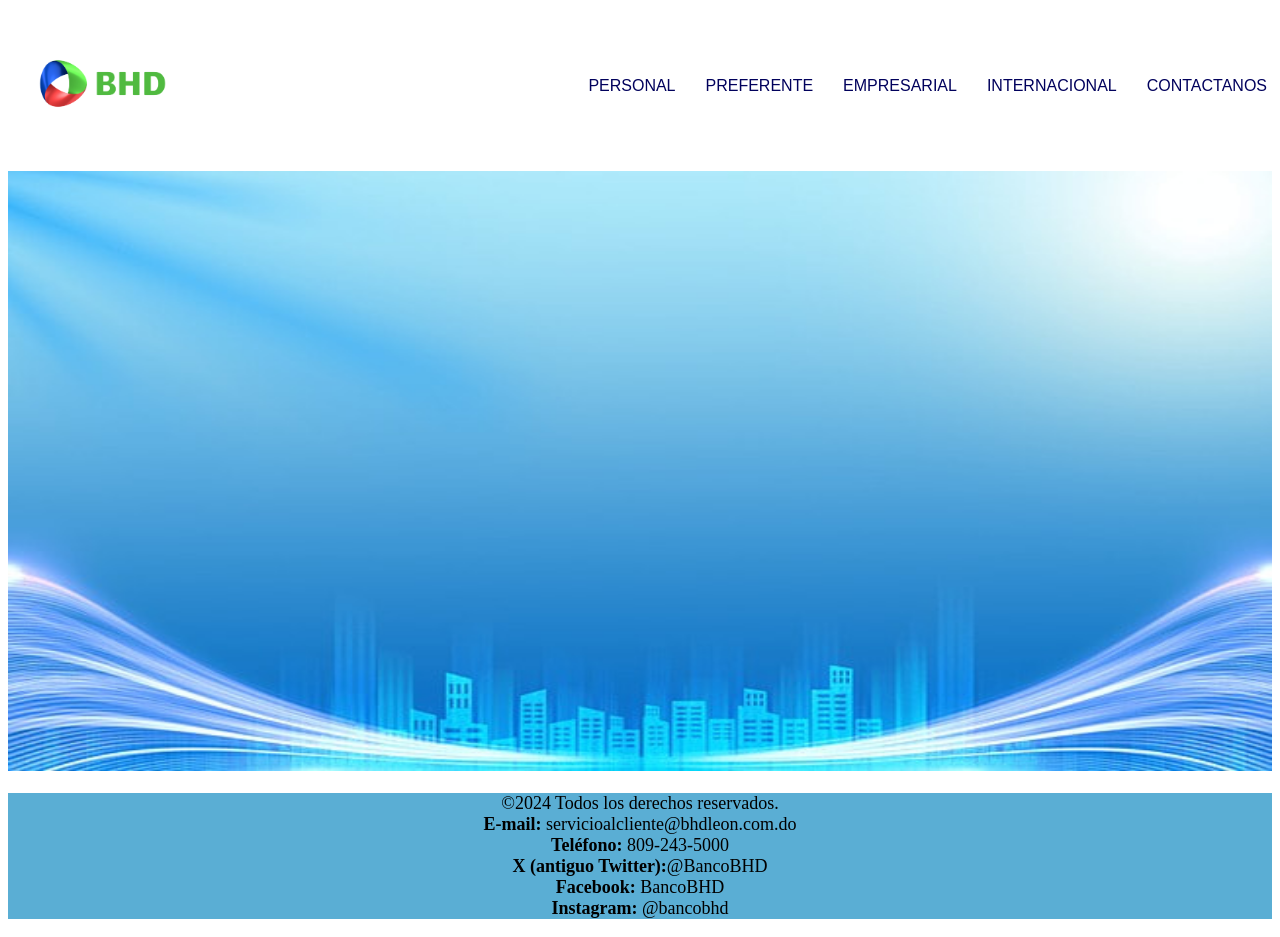
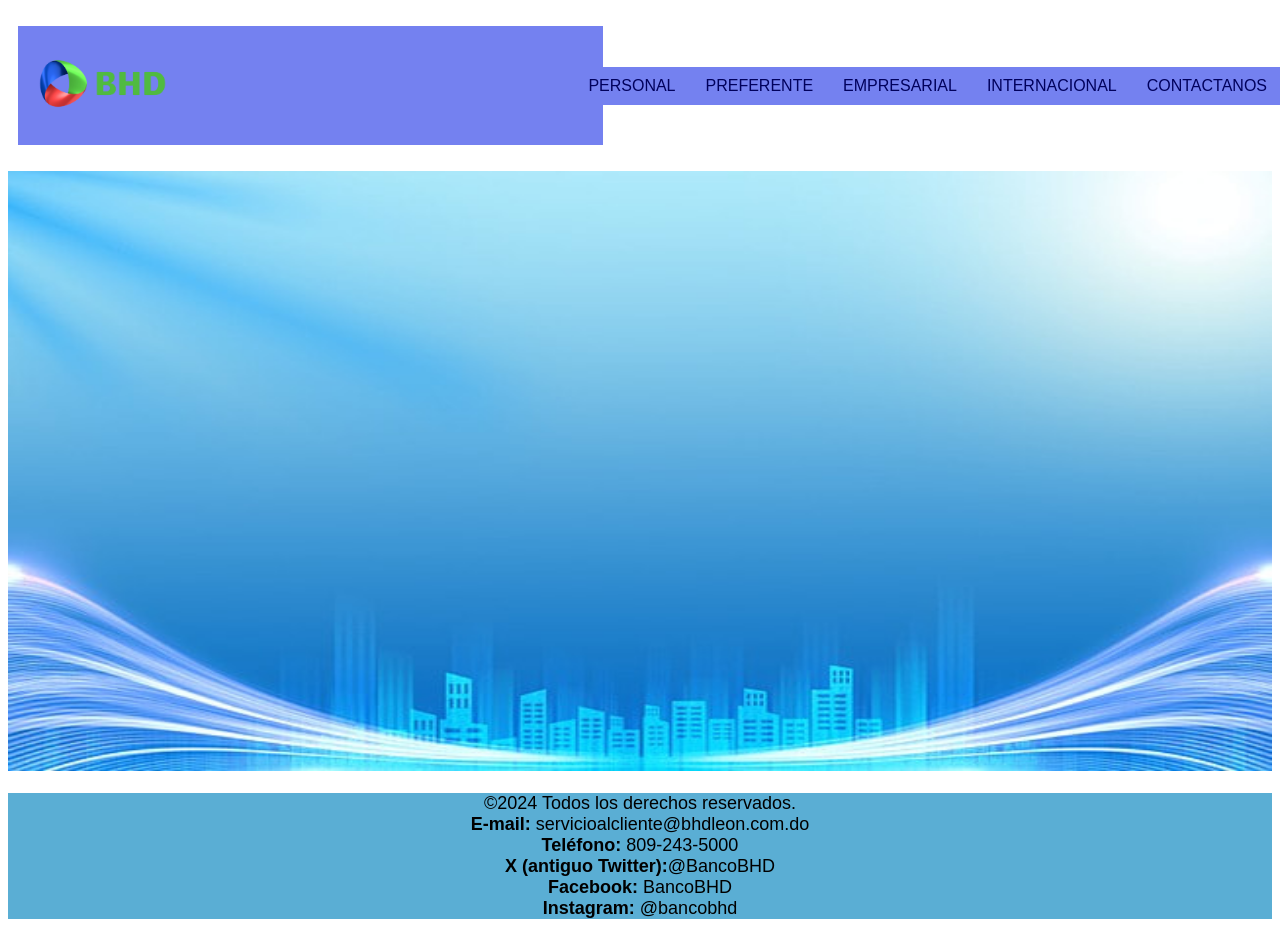
Before and after one commit to ErickJCTUni/LabProgramacion3-Practica-3, a plain HTML site: page index.html in a window 1280 px wide. Shown: the top 937 px of the page. Drawn offline with Linux system fonts and the light colour scheme.

Commit message:
Arreglo extra

```diff
--- a/style.css
+++ b/style.css
@@ -2,7 +2,7 @@ body{
     background-color: rgb(255, 255, 255);
 }
 .contenedorSubmenu li a{
-    background-color: rgb(255, 255, 255);
+    background-color: rgb(116, 129, 240);
     color: rgb(1, 1, 92);
     width: 100%;
     height: auto;
@@ -53,3 +53,6 @@ ul, ol{
     font-size: large;
     text-align: center;
 }
+#piePagina p{
+    font-family: Arial, Helvetica, sans-serif;
+}
```
